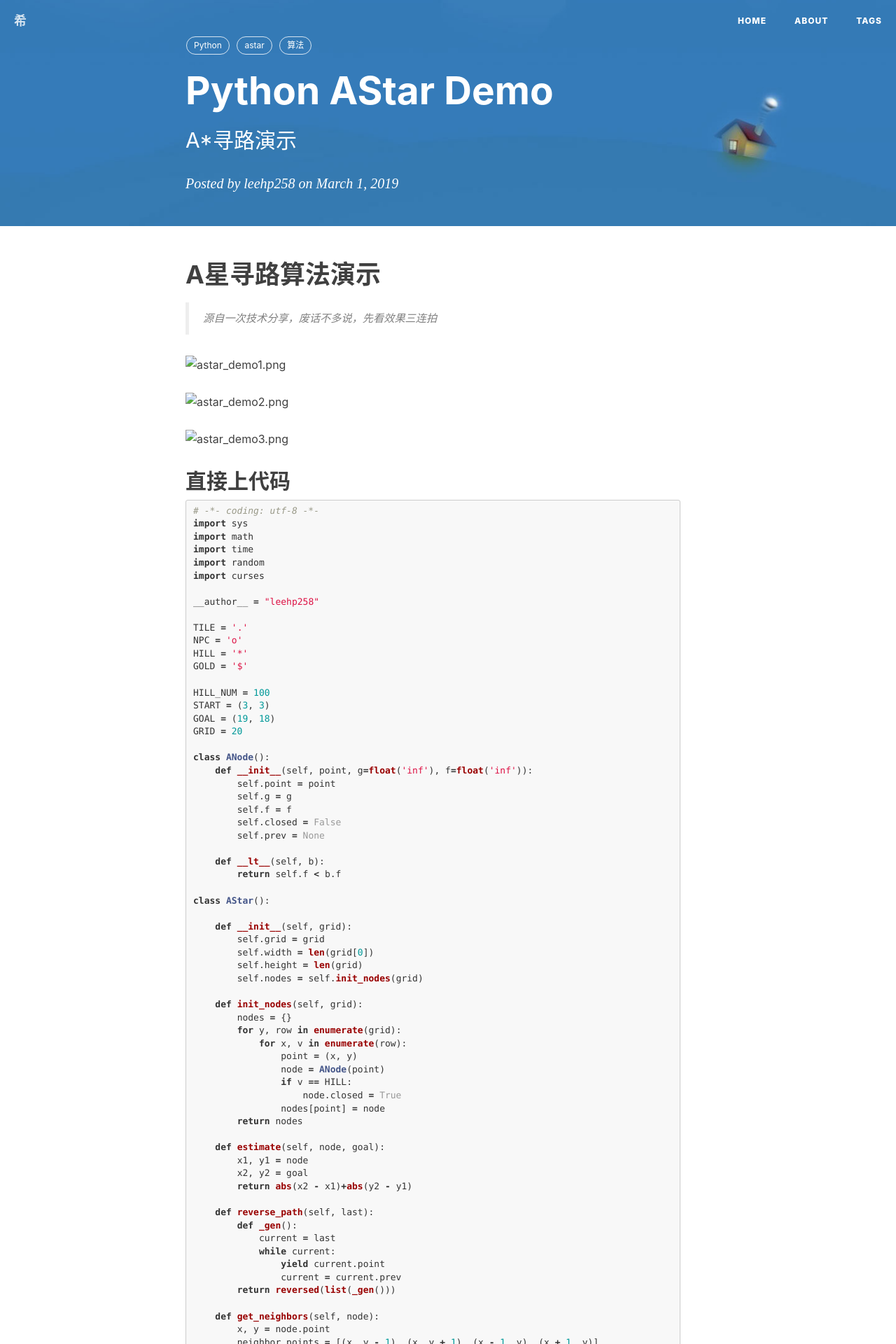
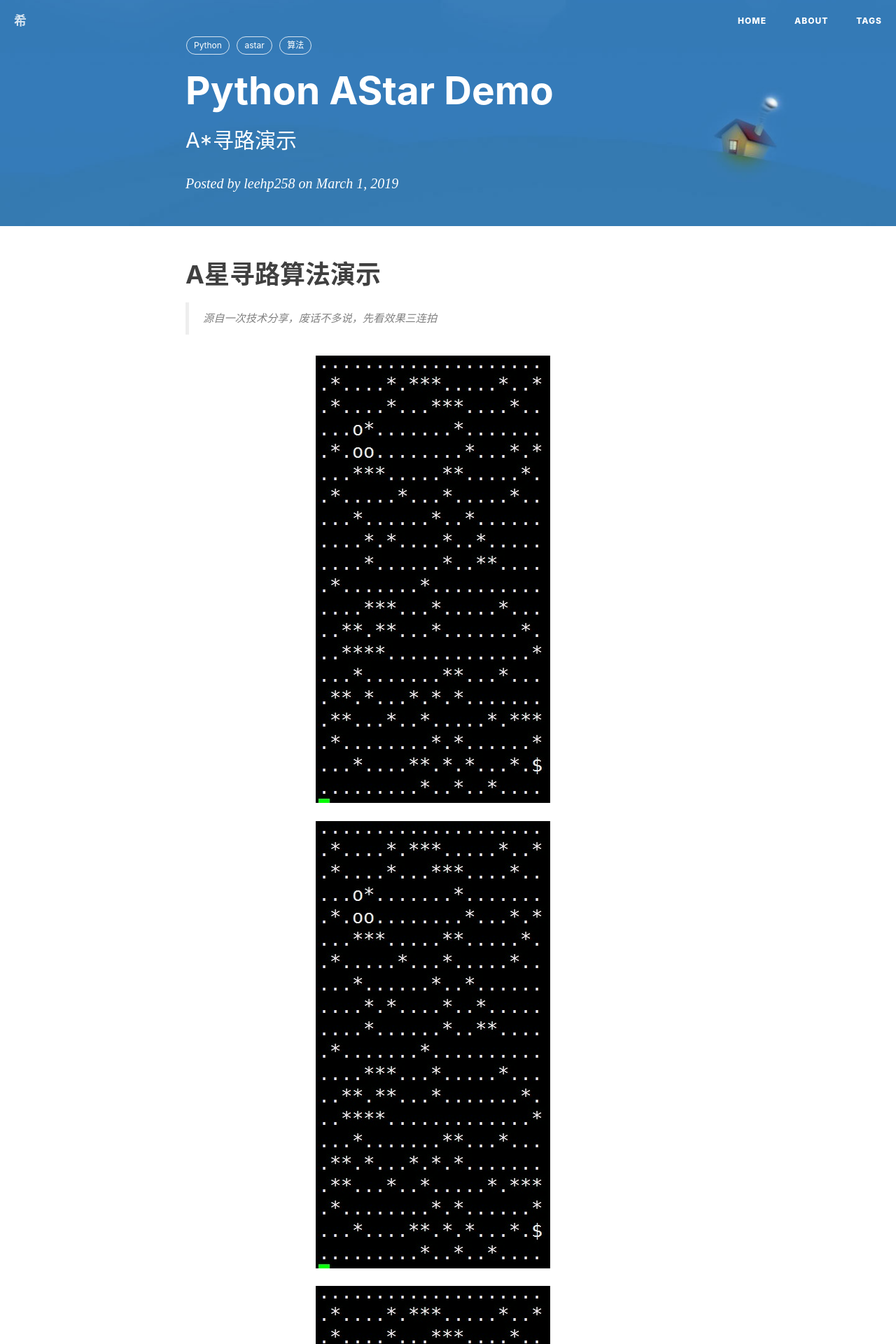
Before and after one commit to leehp258/leehp258.github.io, a Jekyll site: the page built from _posts/2019-03-01-python-astar-demo.markdown, in a window 1280 px wide. Shown: the top 1920 px of the page at 70% size. Built offline with Jekyll 4.4.1, drawn with Linux system fonts in a browser that asks for light colours; nearby versions of some CDN libraries; comment, search, counter and statistics services are not loaded.

Commit message:
Update 2019-03-01-python-astar-demo.markdown

````diff
--- a/_posts/2019-03-01-python-astar-demo.markdown
+++ b/_posts/2019-03-01-python-astar-demo.markdown
@@ -15,7 +15,7 @@ tags:
 
 > 源自一次技术分享，废话不多说，先看效果三连拍
 
-![astar_demo1.png](img/astar_demo1.png) ![astar_demo2.png](img/astar_demo2.png) ![astar_demo3.png](img/astar_demo3.png)
+![astar_demo1.png](https://leehp258.github.io/img/astar_demo1.png) ![astar_demo2.png](https://leehp258.github.io/img/astar_demo1.png) ![astar_demo3.png](https://leehp258.github.io/img/astar_demo1.png)
 
 ## 直接上代码
 ```python
````
